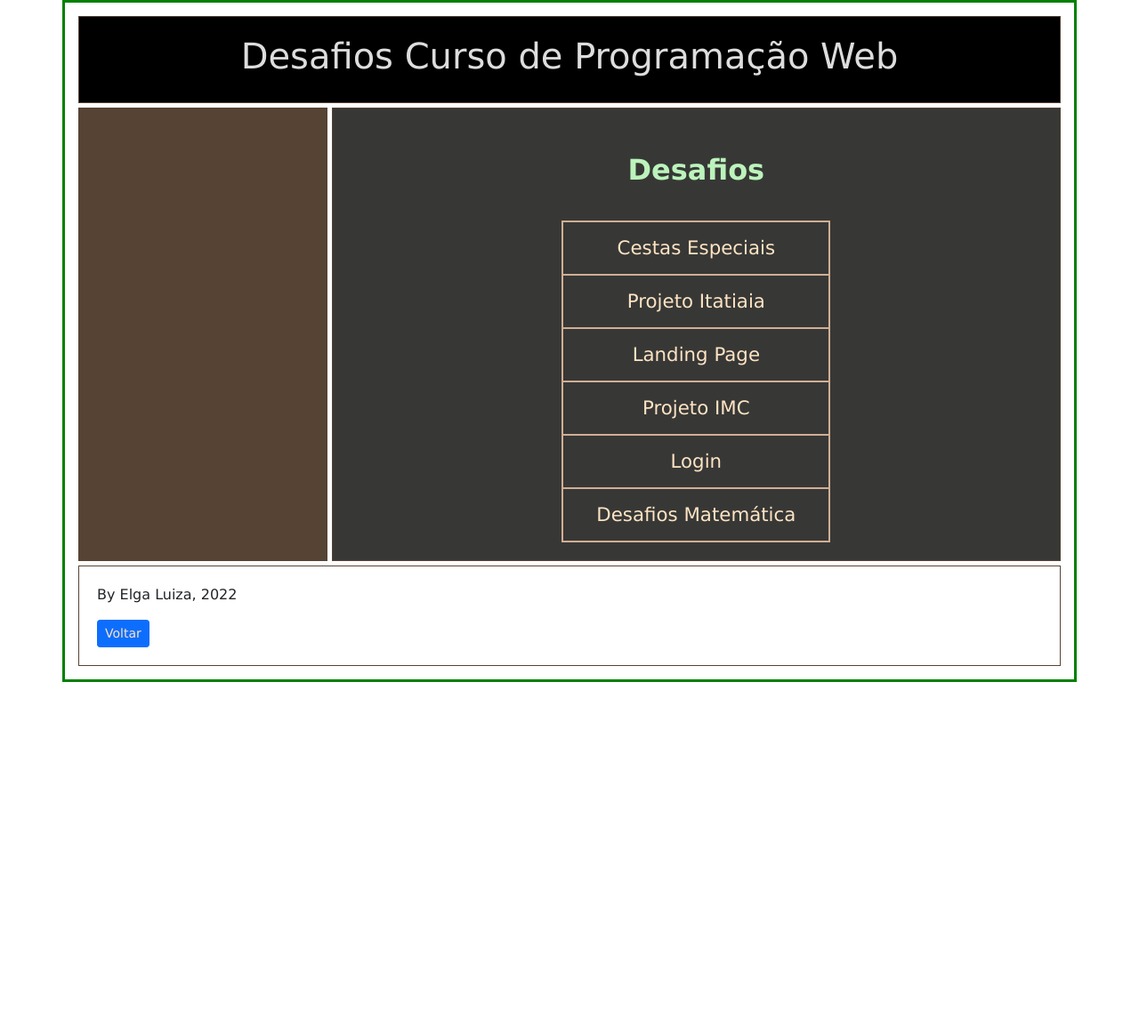
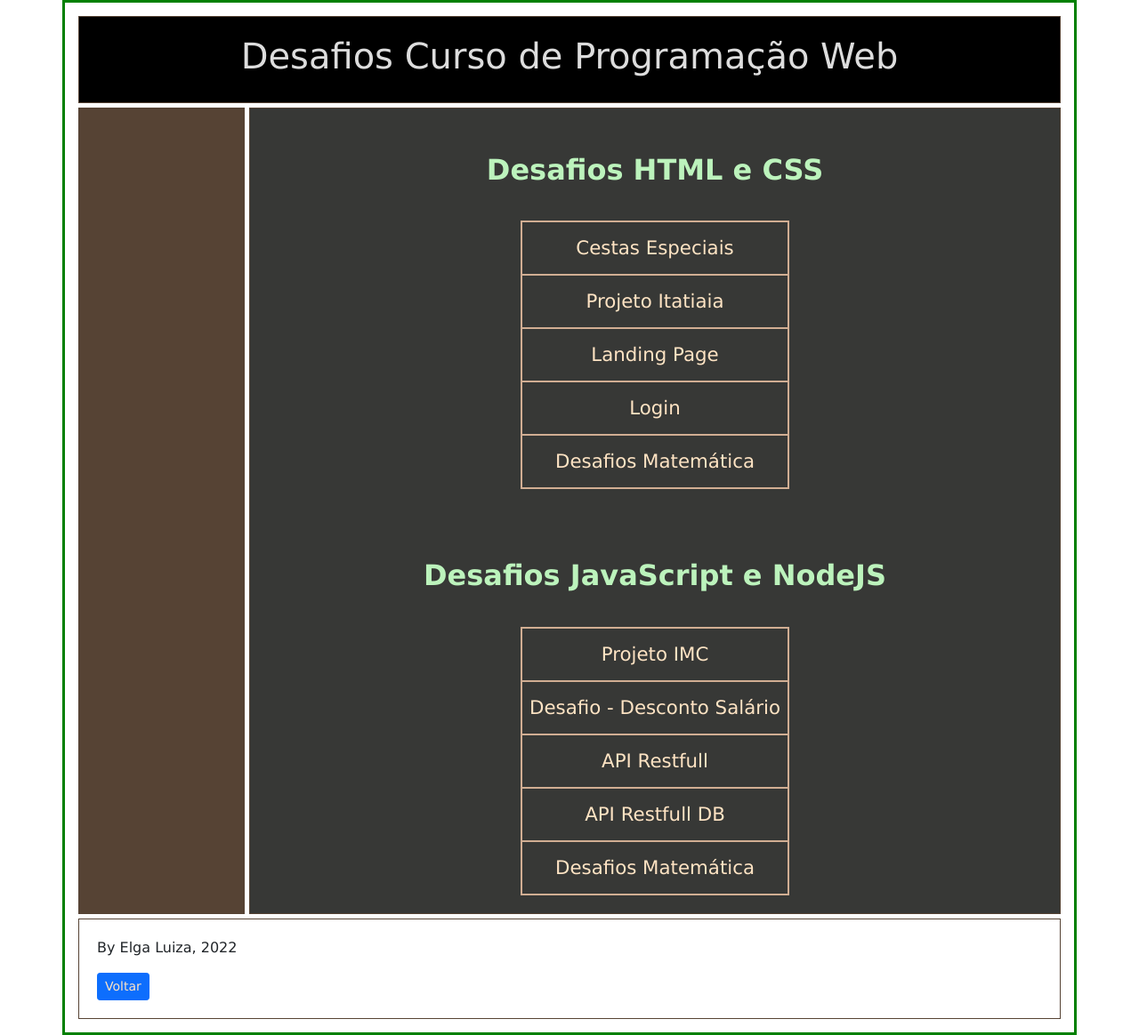
Before and after one commit to ElgaLuiza/PortifolioELR, a plain HTML site: page src/Desafios/index.html in a window 1280 px wide. Shown: the whole page at 89% size. Before the commit the page ends 800 px from the top, so only its background shows below. Drawn offline with nearby package versions, Linux system fonts and the light colour scheme.

Commit message:
Add files via upload

```diff
--- a/src/Desafios/index.html
+++ b/src/Desafios/index.html
@@ -44,7 +44,7 @@
 
             <div id="content">
 
-                <h3> Desafios </h3>
+                <h3> Desafios HTML e CSS </h3>
 
                 <table id="itens_tabela">
                     <tr>
@@ -57,21 +57,36 @@
                         <td><a href="./ProjetoLandingPageV3/index.html"> Landing Page </a></td>
                     </tr>
                     <tr>
-                        <td><a href="./projetoIMC/index.html"> Projeto IMC </a></td>
-                    </tr>
-                    <tr>
                         <td><a href="./login/login.html"> Login </a></td>
                     </tr>
                     <tr>
                         <td><a href="./desafiosMatematica/index.html"> Desafios Matemática  </a></td>
                     </tr>
+                </table> <br> <br>
+                <h3> Desafios JavaScript e NodeJS </h3>
+
+                <table id="itens_tabela">
+                    <tr>
+                        <td><a href="./projetoIMC/index.html"> Projeto IMC </a></td>
+                    </tr>
+                    <tr>
+                        <td><a href="../Desafios/NodeJS/Desafio1 - DescSalario/"> Desafio - Desconto Salário </a></td>
+                    </tr>
+                    <tr>
+                        <td><a href="../Desafios/NodeJS/API_Restfull/"> API Restfull </a></td>
+                    </tr>
+                    <tr>
+                        <td><a href="../Desafios/NodeJS/API_Restfull_DB/"> API Restfull DB </a></td>
+                    </tr>
+                    <tr>
+                        <td><a href="./desafiosMatematica/index.html"> Desafios Matemática  </a></td>
+                    </tr>
                 </table>
-
             </div>
 
             <div id="footer">
                 <p>By Elga Luiza, 2022</p>
-                <a href="../../views/curriculoDetalheSecao1.html" class="btn btn-primary btn-sm"> Voltar </a>
+                <a href="../../views/curriculoSecao1.html" class="btn btn-primary btn-sm"> Voltar </a>
             </div>
         </div>
     </body>
```
